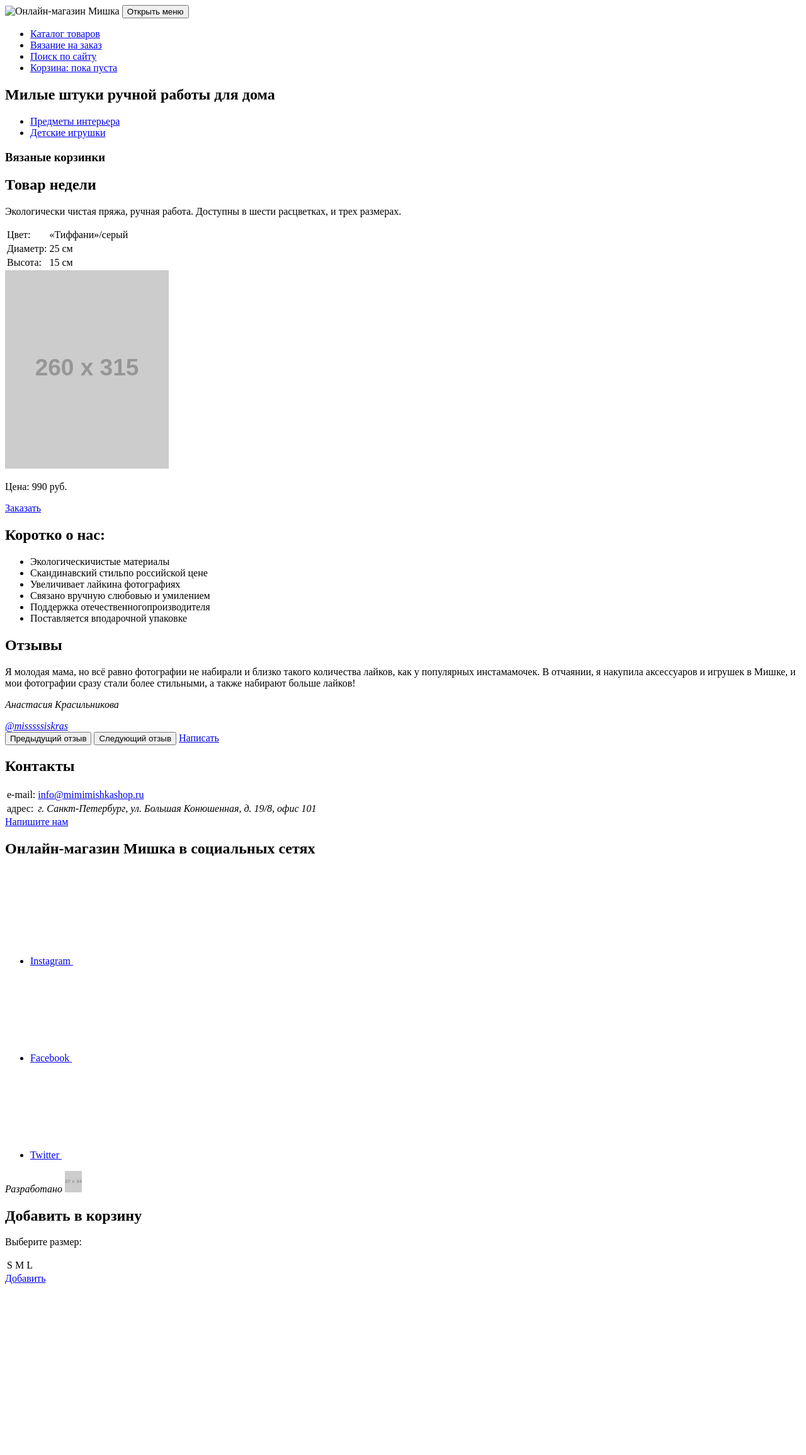
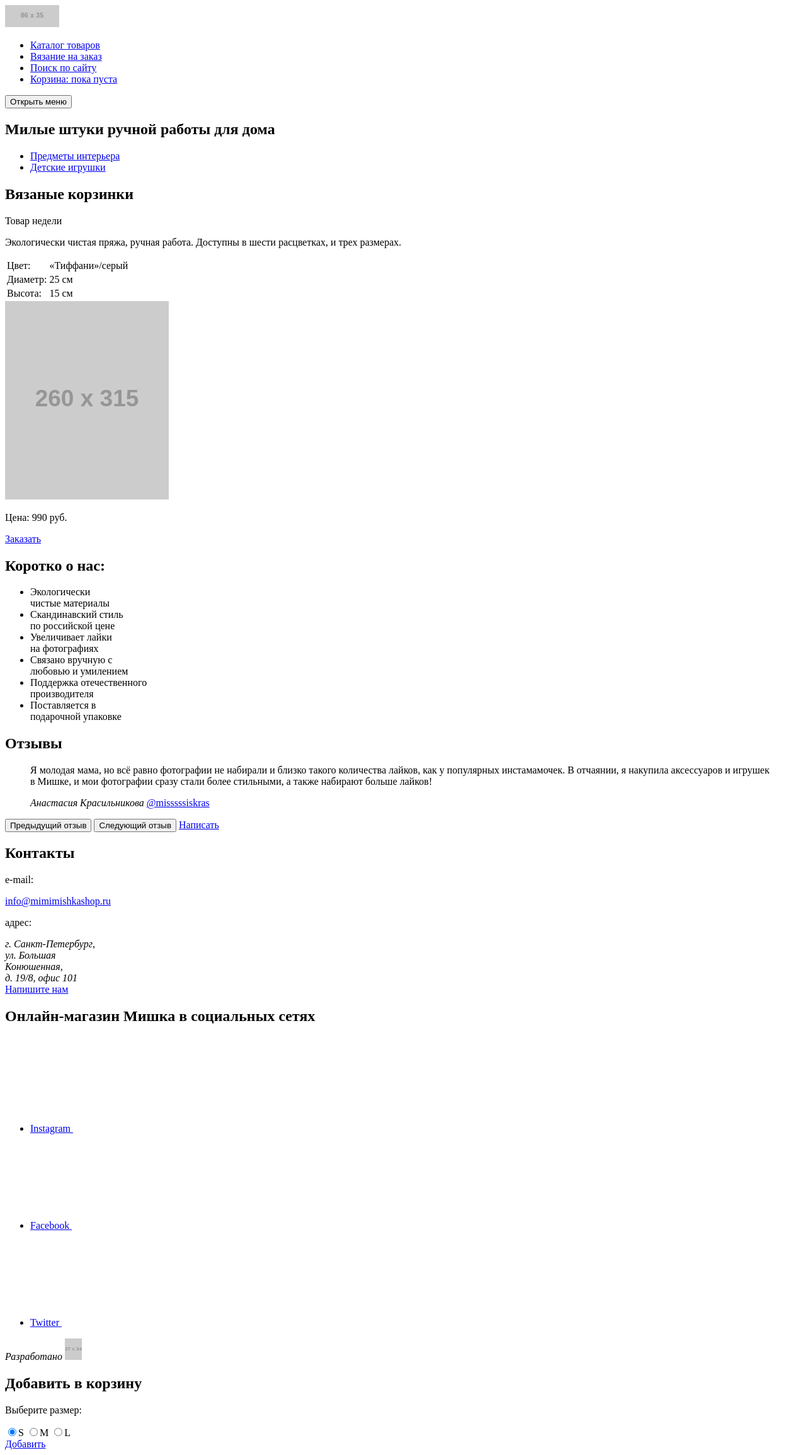
Before and after one commit to vladsad/188705-mishka, a website: page source/index.html in a window 1280 px wide. Shown: the whole page at 63% size. Before the commit the page ends 2047 px from the top, so only its background shows below. Drawn offline with Linux system fonts and the light colour scheme; placeholder pictures from the web are drawn by us.

Commit message:
1.Fix index.html markup 2. Add markup catalog.html

```diff
--- a/source/index.html
+++ b/source/index.html
@@ -2,29 +2,29 @@
 <html lang="ru">
   <head>
     <meta charset="utf-8">
-    <title>HTML Academy: Мишка</title>
+    <title>HTML Academy: Мишка - Главная</title>
   </head>
   <body>
-    <header class="header">
-      <a class="header__logo">
-        <img class="header__logo-image" src="img/logotype-mobile.svg" width="86" height="35" alt="Онлайн-магазин Мишка">
+    <header class="main-header">
+      <a class="main-header__logo">
+        <img class="main-header__logo-image" src="http://placehold.it/86x35" width="86" height="35" alt="Онлайн-магазин Мишка">
       </a>
-      <button class="nav__toggle" type="button">Открыть меню</button>
-      <nav class="nav">
-        <ul class="nav__list">
-          <li class="nav__item">
-            <a class="nav__link" href="#">Каталог товаров</a>
+      <nav class="main-nav">
+        <ul class="main-nav__list">
+          <li class="main-nav__item">
+            <a class="main-nav__link" href="#">Каталог товаров</a>
           </li>
-          <li class="nav__item">
-            <a class="nav__link" href="#">Вязание на заказ</a>
+          <li class="main-nav__item">
+            <a class="main-nav__link" href="#">Вязание на заказ</a>
           </li>
-          <li class="nav__item nav__item--search">
-            <a class="nav__link" href="#">Поиск по сайту</a>
+          <li class="main-nav__item main-nav__item--search">
+            <a class="main-nav__link" href="#">Поиск по сайту</a>
           </li>
-          <li class="nav__item nav__item--cart">
-            <a class="nav__link" href="#">Корзина: пока пуста</a>
+          <li class="main-nav__item main-nav__item--cart">
+            <a class="main-nav__link" href="#">Корзина: пока пуста</a>
           </li>
         </ul>
+        <button class="main-nav__toggle" type="button">Открыть меню</button>
       </nav>
     </header>
     <section class="intro">
@@ -39,8 +39,8 @@
       </ul>
     </section>
     <section class="featured">
-      <h3 class="featured__subject">Вязаные корзинки</h3>
-      <h2 class="featured__title">Товар недели</h2>
+      <h2 class="featured__title">Вязаные корзинки</h2>
+      <p class="featured__subtitle">Товар недели</p>
       <p class="featured__desc">Экологически чистая пряжа, ручная работа. Доступны в шести расцветках, и трех размерах.</p>
       <table class="featured-table">
         <tr class="featured-table__row">
@@ -56,60 +56,56 @@
           <td class="featured-table__column">15 см</td>
         </tr>
       </table>
+      <div class="future_wrapper">
         <img class="featured__img" src="http://placehold.it/260x315" width="260" height="315" alt="Вязаные корзинки"/>
+      </div>
       <p class="featured__price">Цена: 990 руб.</p>
       <a class="btn featured__btn" href="#">Заказать</a>
     </section>
     <section class="about">
       <h2 class="about__title">Коротко о нас:</h2>
       <ul class="about__list">
-        <li class="about__item about__item--eco"><span class="about__first-line">Экологически</span>чистые материалы</li>
-        <li class="about__item about__item--price"><span class="about__first-line">Скандинавский стиль</span>по российской цене</li>
-        <li class="about__item about__item--heart"><span class="about__first-line">Увеличивает лайки</span>на фотографиях</li>
-        <li class="about__item about__item--love"><span class="about__first-line">Связано вручную с</span>любовью и умилением</li>
-        <li class="about__item about__item--support"><span class="about__first-line">Поддержка отечественного</span>производителя</li>
-        <li class="about__item about__item--gift"><span class="about__first-line">Поставляется в</span>подарочной упаковке</li>
+        <li class="about__item about__item--eco">Экологически<br>чистые материалы</li>
+        <li class="about__item about__item--price">Скандинавский стиль<br>по российской цене</li>
+        <li class="about__item about__item--heart">Увеличивает лайки<br>на фотографиях</li>
+        <li class="about__item about__item--love">Связано вручную с<br>любовью и умилением</li>
+        <li class="about__item about__item--support">Поддержка отечественного<br>производителя</li>
+        <li class="about__item about__item--gift">Поставляется в<br>подарочной упаковке</li>
       </ul>
     </section>
     <section class="reviews">
       <h2 class="reviews__title">Отзывы</h2>
+      <blockquote class="reviews__item">
         <p class="reviews__text">
           Я молодая мама, но всё равно фотографии не набирали и близко такого количества лайков, как у популярных инстамамочек.
           В отчаянии, я накупила аксессуаров и игрушек в Мишке, и мои фотографии сразу стали более стильными, а также набирают больше лайков!
         </p>
-      <address class="reviews-author">
-        <p class="reviews-author__name">Анастасия Красильникова</p>
+        <cite class="reviews-author__name">Анастасия Красильникова</cite>
         <a class="reviews-author__link" href="#">@misssssiskras</a>
-      </address>
+      </blockquote>
       <button class="reviews__arrow reviews__arrow--prev" type="button">Предыдущий отзыв</button>
       <button class="reviews__arrow reviews__arrow--next" type="button">Следующий отзыв</button>
       <a class="btn reviews__btn" href="№">Написать</a>
     </section>
     <section class="contacts">
       <h2 class="contacts__title">Контакты</h2>
-      <table class="contacts-table">
-        <tr class="contacts-table__row">
-          <td class="contacts-table__column">e-mail:</td>
-          <td class="contacts-table__column">
-            <a class="contacts__underline" href="mailto:info@mimimishkashop.ru">info@mimimishkashop.ru</a>
-          </td>
-        </tr>
-        <tr class="contacts-table__row">
-          <td class="contacts-table__column">адрес:</td>
-          <td class="contacts-table__column">
-            <address class="contacts-adress">
-              <span class="contacts-adress__row">г. Санкт-Петербург,</span>
-              <span class="contacts-adress__row">ул. Большая</span>
-              <span class="contacts-adress__row">Конюшенная,</span>
-              <span class="contacts-adress__row">д. 19/8, офис 101</span>
+        <div class="contacts__item">
+          <p class="contacts__subtitle">e-mail:</p>
+          <a class="contacts__desc" href="mailto:info@mimimishkashop.ru">info@mimimishkashop.ru</a>
+        </div>
+        <div class="contacts__item">
+          <p class="contacts__subtitle">адрес:</p>
+          <address class="contacts__desc">
+            г. Санкт-Петербург,<br>
+            ул. Большая<br>
+            Конюшенная,<br>
+            д. 19/8, офис 101<br>
           </address>
-          </td>
-        </tr>
-      </table>
-      <!-- <iframee></iframee> -->
+        </div>
+      <!-- <iframe></iframe> -->
       <a class="btn contacts__btn" href="#">Напишите нам</a>
     </section>
-    <footer class="footer">
+    <footer class="main-footer">
       <h2 class="visually-hidden">Онлайн-магазин Мишка в социальных сетях</h2>
       <ul class="social">
         <li class="social__item">
@@ -131,24 +127,29 @@
           </a>
         </li>
       </ul>
-      <address class="footer-author">
-        <span class="footer-author__caption">Разработано</span>
-        <a class="footer-author__link" href="https://htmlacademy.ru/intensive/adaptive">
-          <img class="footer-author__img" src="http://placehold.it/27x34" width="27" height="34" alt="Логотип Академии">
+      <address class="main-footer-author">
+        <span class="main-footer-author__caption">Разработано</span>
+        <a class="main-footer-author__link" href="https://htmlacademy.ru/intensive/adaptive">
+          <img class="main-footer-author__img" src="http://placehold.it/27x34" width="27" height="34" alt="Логотип Академии">
         </a>
       </address>
     </footer>
-    <section class="modal order">
+    <form class="modal order" method="POST" action="https://echo.htmlacademy.ru">
       <h2 class="order__title">Добавить в корзину</h2>
       <p class="order__subtitle">Выберите размер:</p>
-      <table class="order-table">
-        <tr class="order-table__row">
-          <td class="order-table__column order-table__column--active">S</td>
-          <td class="order-table__column">M</td>
-          <td class="order-table__column">L</td>
-        </tr>
-      </table>
+      <div class="order__list">
+        <label class="order__label">
+          <input class="order__item" type="radio" name="order_size" value="S" checked>S
+        </label>
+        <label class="order__label">
+          <input class="order__item" type="radio" name="order_size" value="M">M
+        </label>
+        <label class="order__label">
+          <input class="order__item" type="radio" name="order_size" value="L">L
+        </label>
+      </div>
       <a class="btn order__btn" href="#">Добавить</a>
-    </section>
+    </form>
+    <div class="modal__overlay"></div>
   </body>
 </html>
```
Also changed, not shown: source/catalog.html (added, +125 -0 lines). Lines whose indentation alone changed are shown as unchanged.
